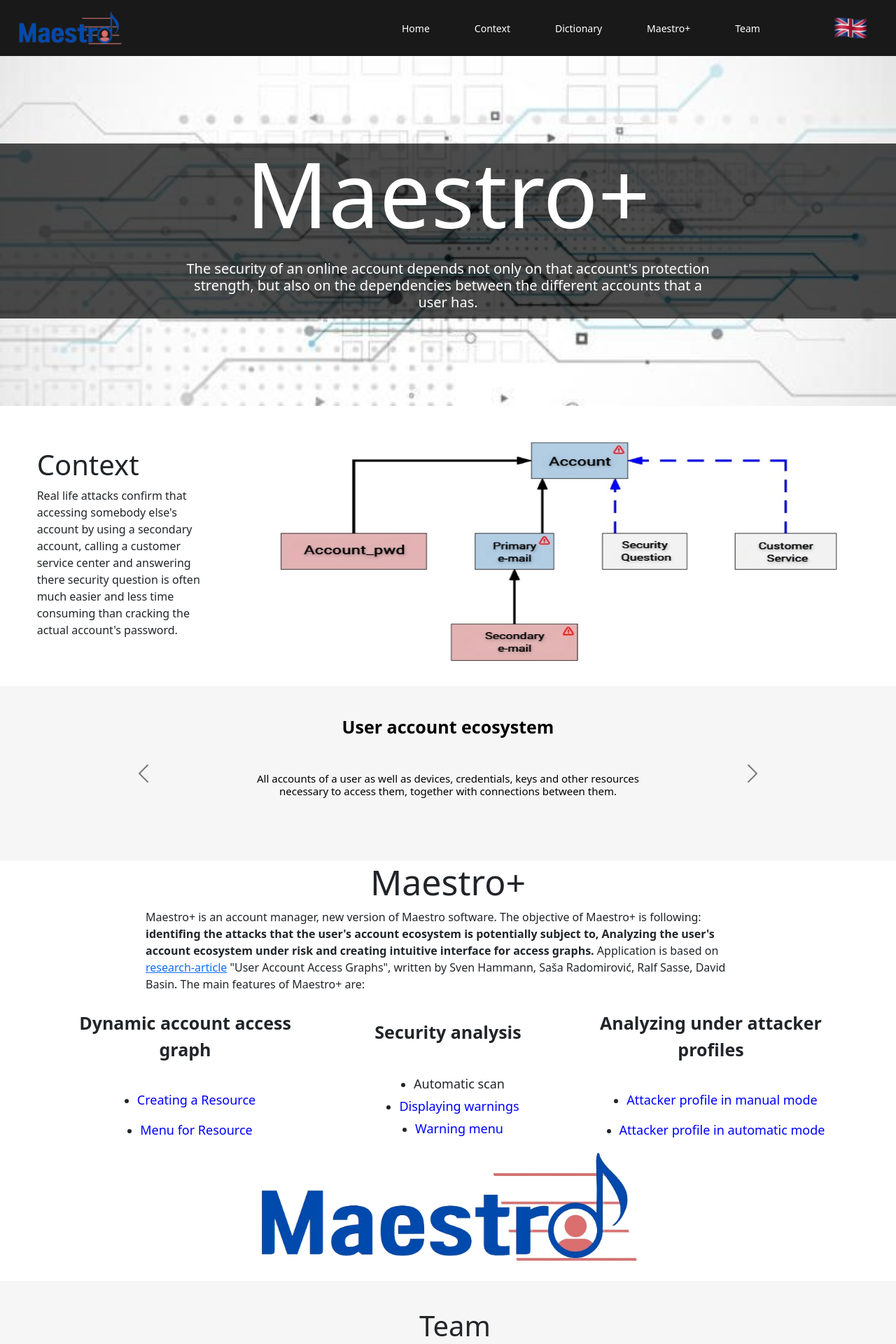
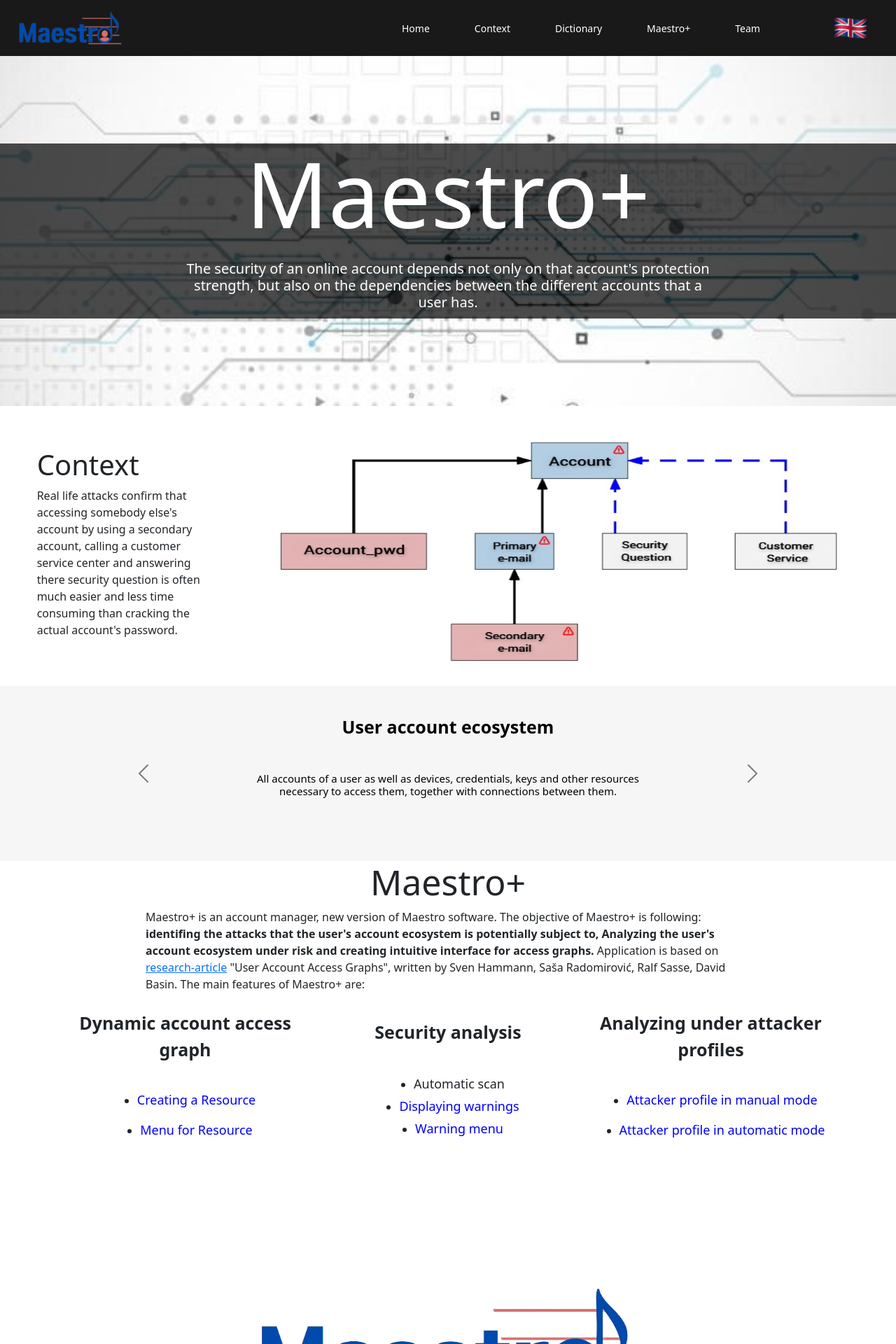
Before and after one commit to Rakva/maestro, a React (Create React App) app: page / in a window 1280 px wide. Shown: the top 1920 px of the page at 70% size. Built offline with nearby package versions, Linux system fonts and the light colour scheme.

Commit message:
modifying maestro+ section

```diff
--- a/src/components/Maestro+/maestro+.css
+++ b/src/components/Maestro+/maestro+.css
@@ -1,5 +1,6 @@
 .maestro_plus {
     width: 90%;
+    height: 1100;
     display: flex;
     flex-direction: column;
     justify-content: space-evenly;
--- a/src/components/Maestro+/maestro+.jsx
+++ b/src/components/Maestro+/maestro+.jsx
@@ -22,7 +22,7 @@
         setPicSrc(num);
         selectedPicRef.current?.scrollIntoView({behavior: 'smooth'})
     }
-    return <div className="maestro_plus" style={{height: picOn ? 1100 : 600}} ref={maestro_reference}>
+    return <div className="maestro_plus" ref={maestro_reference}>
         <h1 className="maestro_plus_title">{text.maestroPlus.title[`${lang}`]}</h1>
         <span className="maestro_plus_subtext">
         {text.maestroPlus.subtext.part1[`${lang}`]}{' '}
```
